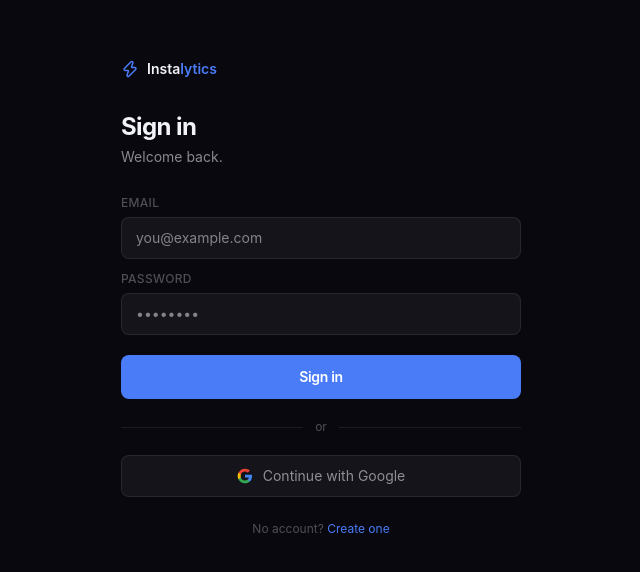
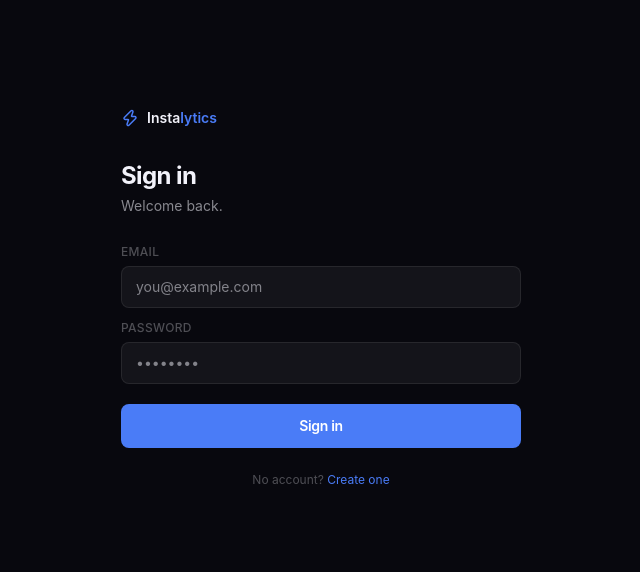
Before and after one commit to sdnwrd/instalytics, a Next.js app in the folder web/: page /login in a window 1280 px wide. Shown: the part 102-674 px from the top of the page, without its empty margins (319-959 px from the left). Built offline with nearby package versions, Linux system fonts and the light colour scheme.

Commit message:
Remove google oauth button

```diff
--- a/web/app/(auth)/login/page.tsx
+++ b/web/app/(auth)/login/page.tsx
@@ -62,27 +62,6 @@
         </button>
       </form>
 
-      <div className="relative my-5">
-        <div className="absolute inset-0 flex items-center">
-          <div className="w-full border-t" style={{ borderColor: "var(--border)" }} />
-        </div>
-        <div className="relative flex justify-center">
-          <span className="px-3 text-xs" style={{ background: "var(--bg)", color: "var(--text-3)" }}>or</span>
-        </div>
-      </div>
-
-      <button onClick={() => signIn("google", { callbackUrl: "/dashboard" })}
-        className="w-full flex items-center justify-center gap-2.5 rounded-lg py-2.5 text-sm transition-colors"
-        style={{ background: "var(--card)", border: "1px solid var(--border)", color: "var(--text-2)" }}>
-        <svg width="16" height="16" viewBox="0 0 24 24">
-          <path fill="#4285F4" d="M22.56 12.25c0-.78-.07-1.53-.2-2.25H12v4.26h5.92c-.26 1.37-1.04 2.53-2.21 3.31v2.77h3.57c2.08-1.92 3.28-4.74 3.28-8.09z"/>
-          <path fill="#34A853" d="M12 23c2.97 0 5.46-.98 7.28-2.66l-3.57-2.77c-.98.66-2.23 1.06-3.71 1.06-2.86 0-5.29-1.93-6.16-4.53H2.18v2.84C3.99 20.53 7.7 23 12 23z"/>
-          <path fill="#FBBC05" d="M5.84 14.09c-.22-.66-.35-1.36-.35-2.09s.13-1.43.35-2.09V7.07H2.18C1.43 8.55 1 10.22 1 12s.43 3.45 1.18 4.93l2.85-2.22.81-.62z"/>
-          <path fill="#EA4335" d="M12 5.38c1.62 0 3.06.56 4.21 1.64l3.15-3.15C17.45 2.09 14.97 1 12 1 7.7 1 3.99 3.47 2.18 7.07l3.66 2.84c.87-2.6 3.3-4.53 6.16-4.53z"/>
-        </svg>
-        Continue with Google
-      </button>
-
       <p className="text-center text-xs mt-6" style={{ color: "var(--text-3)" }}>
         No account?{" "}
         <Link href="/register" style={{ color: "var(--accent)" }} className="hover:underline">Create one</Link>
--- a/web/app/(auth)/register/page.tsx
+++ b/web/app/(auth)/register/page.tsx
@@ -62,18 +62,6 @@
         </button>
       </form>
 
-      <button onClick={() => signIn("google", { callbackUrl: "/connect" })}
-        className="w-full flex items-center justify-center gap-2.5 rounded-lg py-2.5 text-sm mt-3"
-        style={{ background: "var(--card)", border: "1px solid var(--border)", color: "var(--text-2)" }}>
-        <svg width="16" height="16" viewBox="0 0 24 24">
-          <path fill="#4285F4" d="M22.56 12.25c0-.78-.07-1.53-.2-2.25H12v4.26h5.92c-.26 1.37-1.04 2.53-2.21 3.31v2.77h3.57c2.08-1.92 3.28-4.74 3.28-8.09z"/>
-          <path fill="#34A853" d="M12 23c2.97 0 5.46-.98 7.28-2.66l-3.57-2.77c-.98.66-2.23 1.06-3.71 1.06-2.86 0-5.29-1.93-6.16-4.53H2.18v2.84C3.99 20.53 7.7 23 12 23z"/>
-          <path fill="#FBBC05" d="M5.84 14.09c-.22-.66-.35-1.36-.35-2.09s.13-1.43.35-2.09V7.07H2.18C1.43 8.55 1 10.22 1 12s.43 3.45 1.18 4.93l2.85-2.22.81-.62z"/>
-          <path fill="#EA4335" d="M12 5.38c1.62 0 3.06.56 4.21 1.64l3.15-3.15C17.45 2.09 14.97 1 12 1 7.7 1 3.99 3.47 2.18 7.07l3.66 2.84c.87-2.6 3.3-4.53 6.16-4.53z"/>
-        </svg>
-        Continue with Google
-      </button>
-
       <p className="text-center text-xs mt-6" style={{ color: "var(--text-3)" }}>
         Already have an account?{" "}
         <Link href="/login" style={{ color: "var(--accent)" }} className="hover:underline">Sign in</Link>
```
